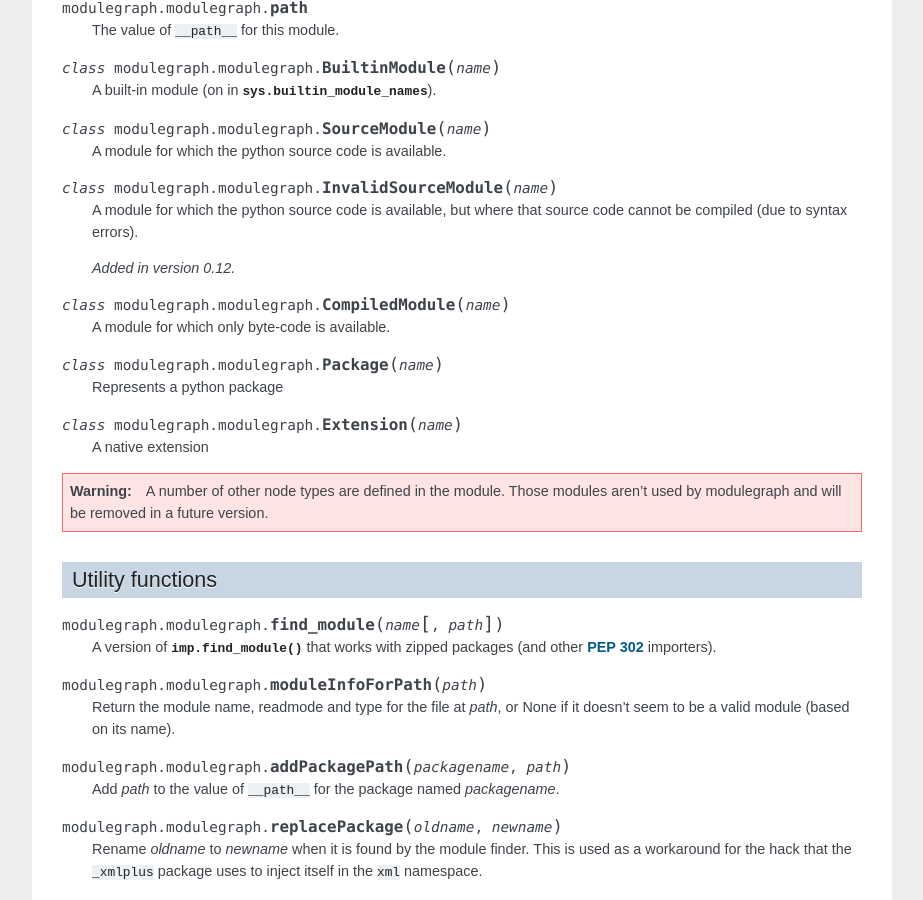
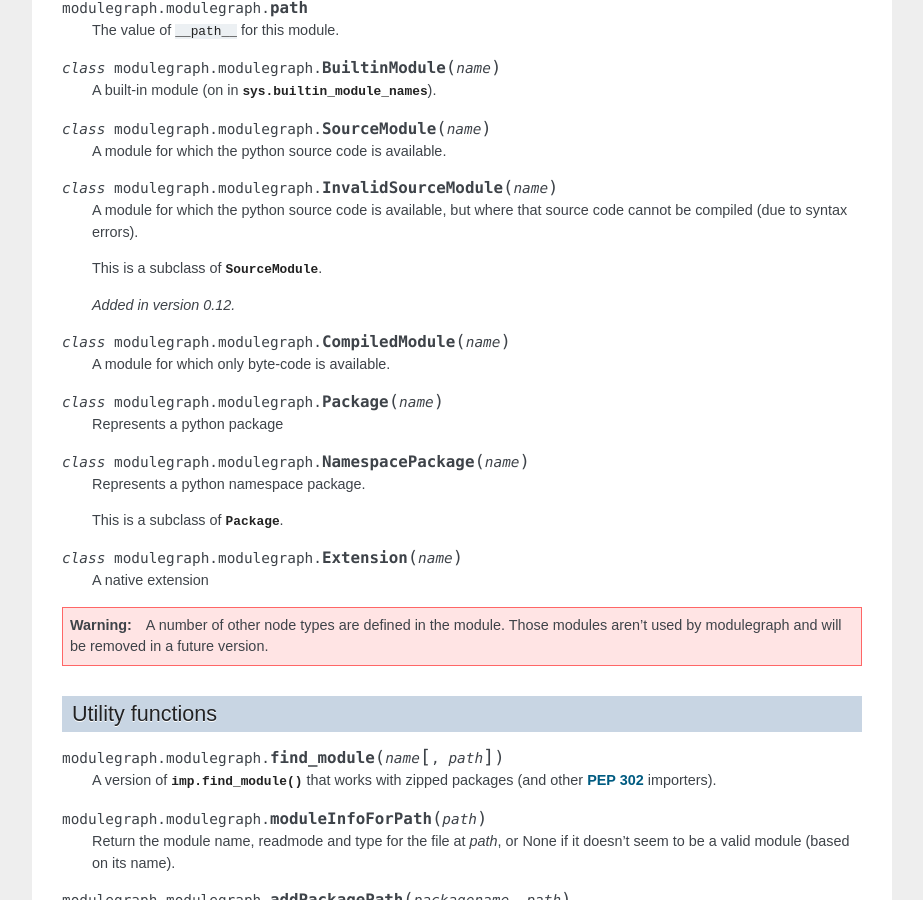
Before and after one commit to ronaldoussoren/modulegraph, a Sphinx documentation site: the page built from doc/modulegraph.rst, in a window 1280 px wide and 900 px high, scrolled down 5341 px. Shown: the whole window, without its empty margins (198-1121 px from the left). Built offline with Sphinx 7.4.7, drawn with Linux system fonts in a browser that asks for light colours.

Commit message:
Add changelog entry and documentation update for pull request #7.

```diff
--- a/doc/changelog.rst
+++ b/doc/changelog.rst
@@ -11,6 +11,10 @@ Release history
   This is primarily useful for being able to create a graph for packages
   that have python 2.x or python 3.x compatibility in separate modules that
   contain code that isn't valid in the "other" python version.
+
+* Added 'modulegraph.modulegraph.NamespacePackage'.
+
+  Patch by bitbucket user htgoebel.
 
 0.11.1
 ------
--- a/doc/modulegraph.rst
+++ b/doc/modulegraph.rst
@@ -407,6 +407,8 @@ The :class:`ModuleGraph` contains nodes that represent the various types of modu
    A module for which the python source code is available, but where
    that source code cannot be compiled (due to syntax errors).
 
+   This is a subclass of :class:`SourceModule`.
+
    .. versionadded:: 0.12
 
 .. class:: CompiledModule(name)
@@ -416,6 +418,12 @@ The :class:`ModuleGraph` contains nodes that represent the various types of modu
 .. class:: Package(name)
 
    Represents a python package
+
+.. class:: NamespacePackage(name)
+
+   Represents a python namespace package.
+
+   This is a subclass of :class:`Package`.
 
 .. class:: Extension(name)
 
```
